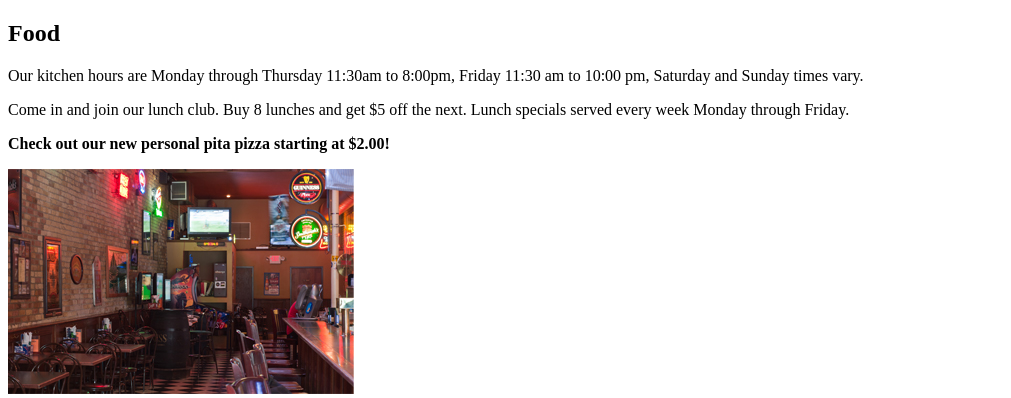
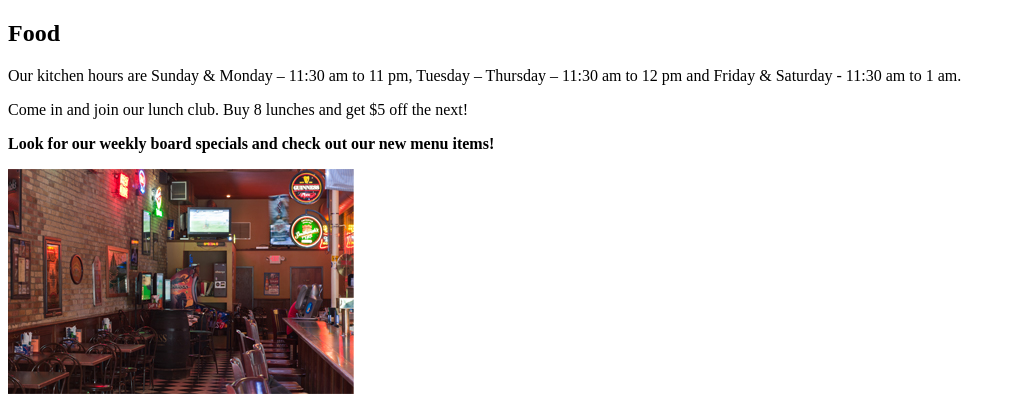
Before and after one commit to johnheimkes/Mackenzie, a WordPress theme: template content/themes/mackenzie/taxonomy-mack_food_category.php in a window 1280 px wide. Shown: the part 116-514 px from the top of the page, without its empty margins (0-1011 px from the left). Run offline with PHP 8.4 and a stand-in for WordPress, Linux system fonts and the light colour scheme; the site name, menu and one post (Sample post) are stand-ins, and other content is empty.

Commit message:
added new copy to food inner pages

```diff
--- a/content/themes/mackenzie/taxonomy-mack_food_category.php
+++ b/content/themes/mackenzie/taxonomy-mack_food_category.php
@@ -15,11 +15,11 @@
 <div class="page-head">
 	<div class="page-head-description">
 		<h2 class="page-heading page-heading-food">Food</h2>
-		<p>Our kitchen hours are Monday through Thursday 11:30am to 8:00pm, Friday 11:30 am to 10:00 pm, Saturday and Sunday times vary.</p>
+        <p>Our kitchen hours are Sunday &amp; Monday – 11:30 am to 11 pm, Tuesday – Thursday – 11:30 am to 12 pm and Friday & Saturday - 11:30 am to 1 am.</p>
 
-		<p>Come in and join our lunch club. Buy 8 lunches and get $5 off the next. Lunch specials served every week Monday through Friday.</p>
+        <p>Come in and join our lunch club. Buy 8 lunches and get $5 off the next!</p>
 
-		<p><strong>Check out our new personal pita pizza starting at $2.00!</strong></p>
+        <p><strong>Look for our weekly board specials and check out our new menu items!</strong></p>
 	</div>
 
 	<div class="page-head-photo-container">
```
